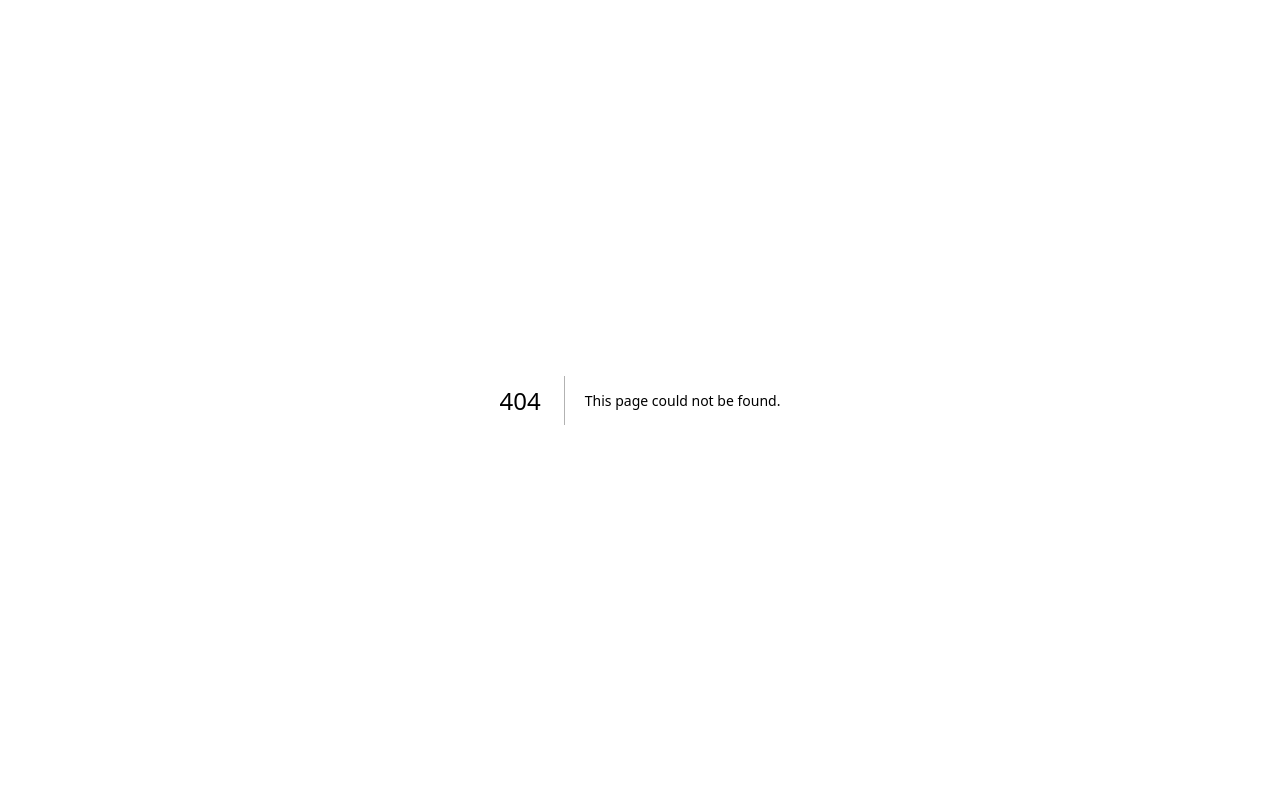
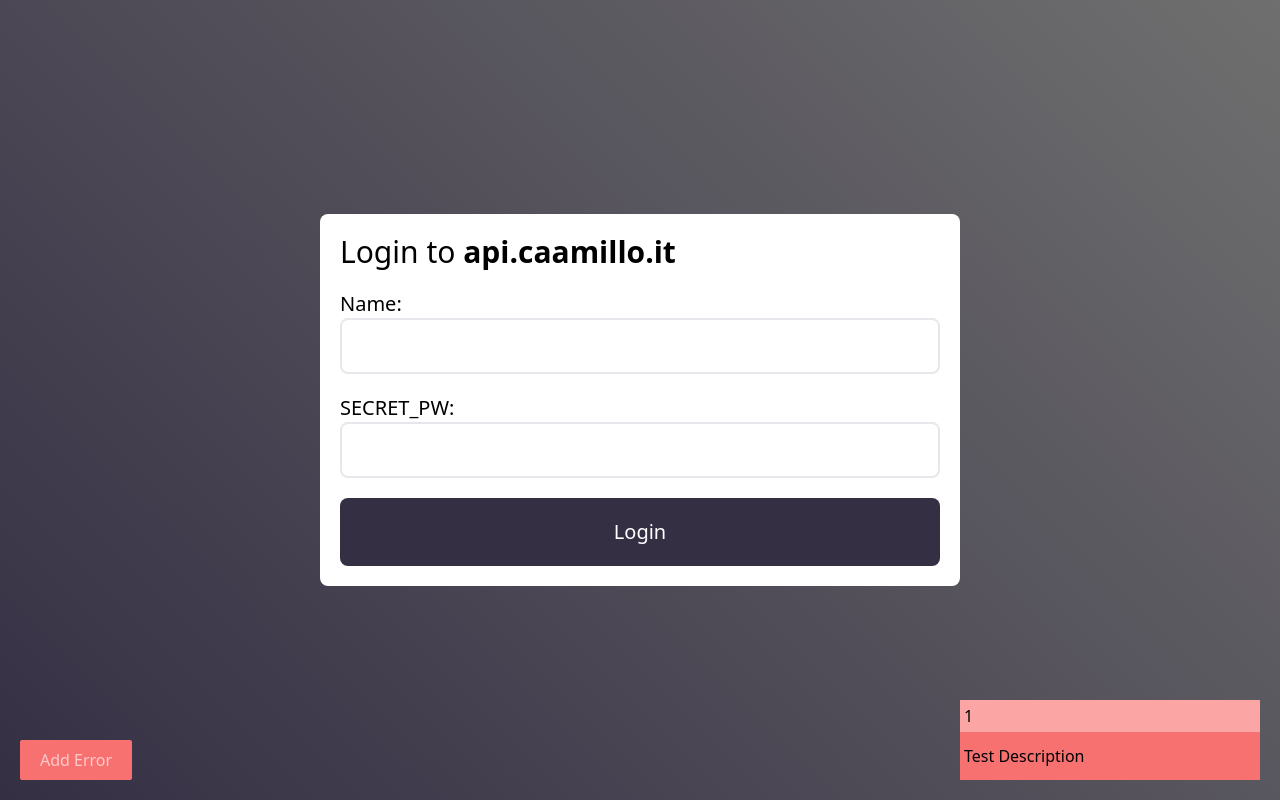
Before and after one commit to caamillo/caamillo.it, a Next.js app: page /login in a window 1280 px wide. Before the commit this address had no page. Built offline with nearby package versions, Linux system fonts and the light colour scheme.

Commit message:
errors management

```diff
--- /dev/null
+++ b/src/components/Error/Stack.js
@@ -0,0 +1,79 @@
+// React
+import { useState, useEffect, useRef } from 'react'
+
+// Lib
+import Toast from './Toast'
+
+let cachedStack = []
+
+export default function Stack({ children, errors, maxStack=3, className }) {
+
+    const stackRef = useRef()
+    const [ stack, setStack ] = useState([ ...errors ])
+
+    useEffect(() => {
+        setStack(
+            [ ...errors ].slice(-maxStack - 1).reverse().map((error, idx) => {
+                return {
+                    ...error,
+                    idx: idx
+                }
+            })
+        )
+    }, [ errors ])
+
+    const getOpacity = (idx, n, max) =>
+        n - max > 0 ? idx >= n - max ? idx / max : 0 : (idx + 1) / n
+
+    useEffect(() => {
+        if (!stackRef.current || !stack.every(error => error.idx !== undefined)) return
+        cachedStack = [ ...stack ].reverse().map((el, idx) => {
+            let newElement = el
+            if (cachedStack[idx]?.lastpos === undefined) newElement.lastpos = -1
+            else newElement.lastpos = cachedStack[idx].lastpos
+            return newElement
+        })
+        cachedStack.map((error, idx) => {
+            const element = [ ...stackRef.current.children ].reverse()[ idx ]
+            const lastpos = cachedStack[idx].lastpos
+            if (lastpos >= 0) {
+                const fromOpacity = getOpacity(idx + 1, cachedStack.length, maxStack)
+                const toOpacity = getOpacity(idx, cachedStack.length, maxStack)
+
+                element.animate([
+                    { opacity: fromOpacity },
+                    { opacity: toOpacity }
+                ], { duration: 500, easing: 'ease-out' })
+                element.style.opacity = toOpacity
+
+                element.animate([
+                    { transform: `translateY(-${ lastpos * 120 }%)` },
+                    { transform: `translateY(-${ (lastpos + 1) * 120 }%)` }
+                ], { duration: 500, easing: 'ease-out' })
+                element.style.transform = `translateY(-${ (lastpos + 1) * 120 }%)`
+
+            } else {
+                element.animate([
+                    { transform: 'translateX(150%)', opacity: 0 },
+                    { transform: 'translateX(0%)', opacity: 1 }
+                ], { duration: 500, easing: 'ease-out' })
+            }
+            if (cachedStack.length < maxStack + 1) cachedStack[idx].lastpos += 1
+        })
+    }, [ stack ])
+
+    return (
+        <div ref={ stackRef } className={ 'w-[300px] ' + className }>
+            {
+                stack.map(({ title }, idx) =>
+                    <Toast
+                        key={ 'err-' + idx }
+                        title={ title }
+                        desc={ 'Test Description' }
+                        idx={ idx }
+                    />
+                )
+            }
+        </div>
+    )
+}
--- /dev/null
+++ b/src/components/Error/Toast.js
@@ -0,0 +1,16 @@
+// React
+import { useEffect } from "react"
+
+export default function Toast({ className, title, desc, idx }) {
+
+    return (
+        <div className={ `w-full transition-all absolute bottom-0 right-0 ` + className }>
+            <div className="w-full bg-red-300 p-1">
+                <span className="">{ title }</span>
+            </div>
+            <div className="w-full p-3 px-1 bg-red-400">
+                { desc }
+            </div>
+        </div>
+    )
+}
--- /dev/null
+++ b/src/components/Error/index.js
@@ -0,0 +1,23 @@
+// React
+import { useState, useEffect } from 'react'
+
+// Lib
+import Stack from './Stack'
+
+export default function ErrorManager({ maxStack=3 }) {
+
+    const [ errors, setErrors ] = useState([ { title: 1 } ])
+    const [ counter, setCounter ] = useState(1)
+
+    return (
+        <div className="w-screen h-screen fixed pointer-events-none">
+            <button onClick={
+                () => setErrors(errors => {
+                    setCounter(counter + 1)
+                    return [ ...errors, { title: counter + 1 } ]
+                })
+            } className='bg-red-400 pointer-events-auto rounded-sm px-5 py-2 text-red-200 absolute bottom-5 left-5 cursor-pointer'>Add Error</button>
+            <Stack maxStack={ maxStack } className='absolute bottom-5 right-5 w-[200px]' errors={ errors } />
+        </div>
+    )
+}
--- a/src/pages/_app.js
+++ b/src/pages/_app.js
@@ -1,5 +1,5 @@
 import '@/styles/globals.css'
 
 export default function App({ Component, pageProps }) {
-  return <Component {...pageProps} />
+  return <Component { ...pageProps } />
 }
--- /dev/null
+++ b/src/pages/login.js
@@ -0,0 +1,36 @@
+// React
+import { useEffect } from "react"
+
+// Lib
+import ErrorManager from '../components/Error'
+
+export default function login () {
+
+    const getAccess = () => {
+
+    }
+
+    useEffect(() => {
+        document.querySelector('body').style.background = 'linear-gradient(45deg, #352F44, #00000090)'
+    }, [])
+
+    return (
+        <div className="w-screen h-screen flex justify-center items-center">
+            <div className="container w-full h-full flex justify-center items-center">
+                <div className="w-full mx-3 md:mx-0 md:w-1/2 bg-white rounded-lg p-5 space-y-5">
+                    <h1 className="text-3xl">Login to <b>api.caamillo.it</b></h1>
+                    <div>
+                        <p className="text-xl">Name:</p>
+                        <input className="w-full p-3 border-2 rounded-lg text-xl" />
+                    </div>
+                    <div>
+                        <p className="text-xl">SECRET_PW:</p>
+                        <input className="w-full p-3 border-2 rounded-lg text-xl" />
+                    </div>
+                    <button className="w-full p-5 bg-[#352F44] text-xl rounded-lg text-white">Login</button>
+                </div>
+            </div>
+            <ErrorManager />
+        </div>
+    )
+}
```
